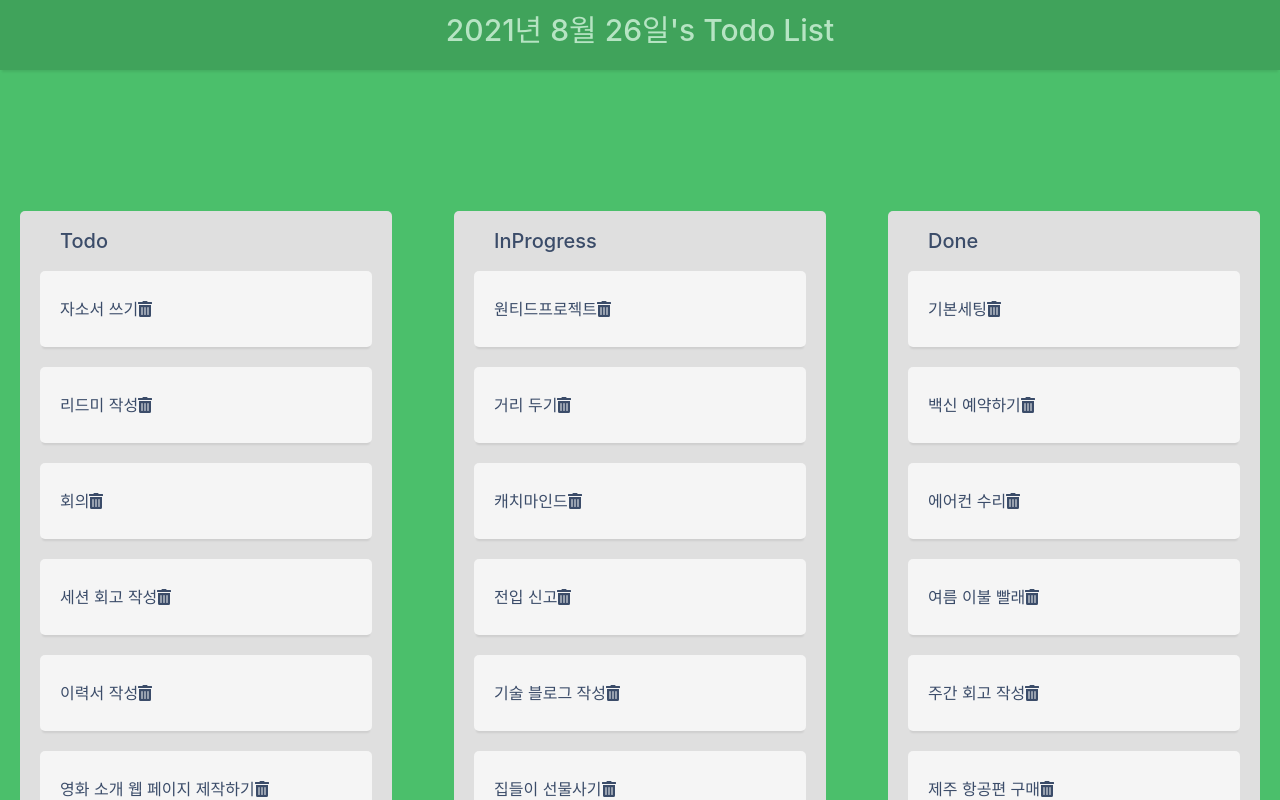
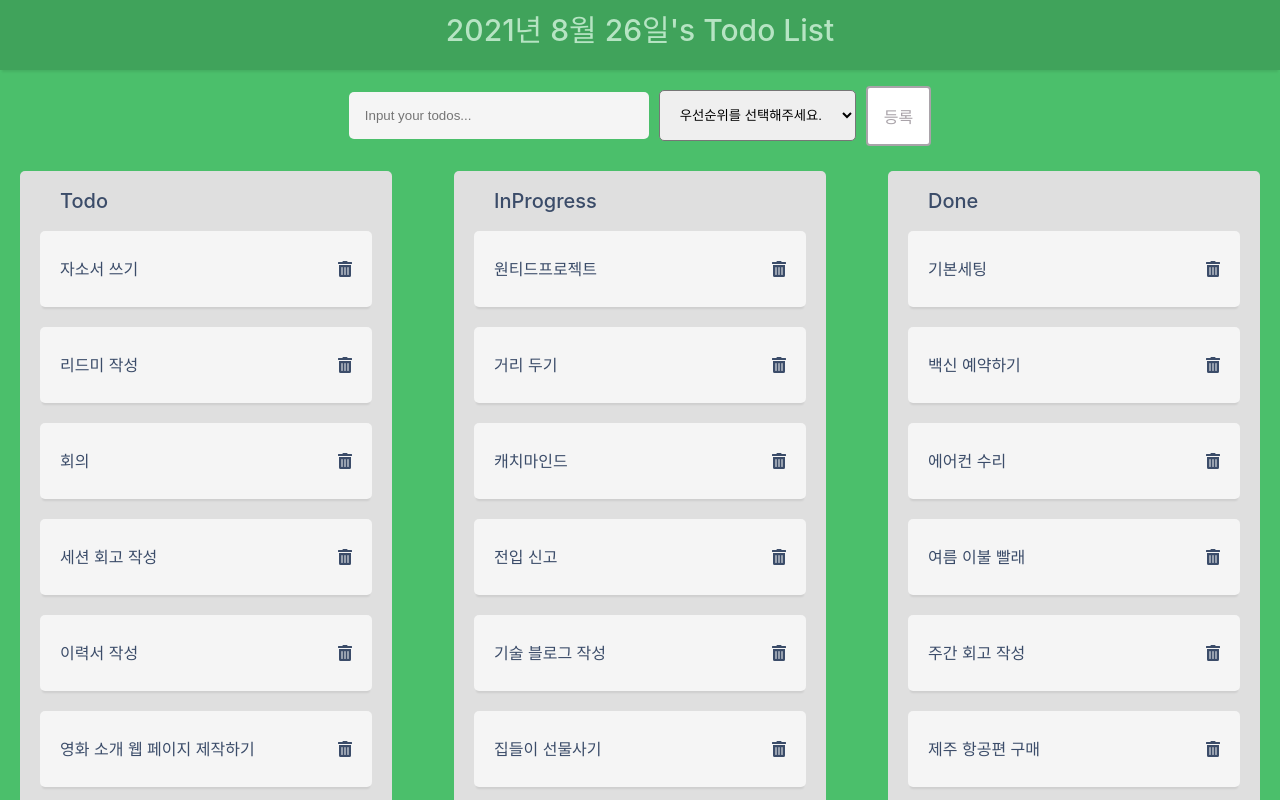
Before and after one commit to Derek-94/modo-todo-assignment, a React (Create React App) app: page / in a window 1280 px wide. Shown: the top 800 px of the page. Built offline with nearby package versions, Linux system fonts and the light colour scheme.

Commit message:
refactor: Rebase updated develop.

```diff
--- a/src/components/Todo/Column.tsx
+++ b/src/components/Todo/Column.tsx
@@ -27,12 +27,11 @@ const ColumnContatiner = styled.div`
   box-sizing: border-box;
   min-width: 300px;
   width: 30%;
-  margin-top: 120px;
+  // margin-top: 120px;
   padding: ${({ theme }) => theme.layout.padding};
   color: ${({ theme }) => theme.color.todoFont};
   border-radius: ${({ theme }) => theme.layout.radius};
   background-color: ${({ theme }) => theme.color.columnBackground};
-
   > h2 {
     font-size: ${({ theme }) => theme.layout.subTitleSize};
     font-weight: ${({ theme }) => theme.layout.fontBold};
--- a/src/components/Todo/Todo.tsx
+++ b/src/components/Todo/Todo.tsx
@@ -23,6 +23,8 @@ const Todo: React.FC<TodoProps> = ({ todo, onDeleteTodo }) => {
 };
 
 const TodoContainer = styled.div`
+  display: flex;
+  justify-content: space-between;
   margin-bottom: ${({ theme }) => theme.layout.gap};
   box-shadow: ${({ theme }) => theme.layout.dropShadow};
   color: ${({ theme }) => theme.color.todoFont};
--- a/src/components/Todo/TodoList.tsx
+++ b/src/components/Todo/TodoList.tsx
@@ -2,6 +2,7 @@ import React, { useState } from 'react';
 import { TODOS, STATUS } from 'constant';
 import { StatusKey, Itodo, PriorityType } from 'types';
 import Column from './Column';
+import Button from '../common/Button';
 import uuidv4 from '../../utils/getUuid';
 import styled from 'styled-components';
 
@@ -47,14 +48,14 @@ const TodoList: React.FC = () => {
 
   return (
     <>
-      <form>
+      <TodoForm>
         <Input
           required
           value={inputTodo}
           onChange={onChangeInput}
           placeholder="Input your todos..."
         />
-        <Select required onChange={onChangePriority}>
+        <Select defaultValue="default" required onChange={onChangePriority}>
           <option value="default" disabled>
             우선순위를 선택해주세요.
           </option>
@@ -62,8 +63,10 @@ const TodoList: React.FC = () => {
           <option value="medium">보통</option>
           <option value="high">높음</option>
         </Select>
-        <TodoRegisterButton onClick={onRegisterTodo}>등록</TodoRegisterButton>
-      </form>
+        <Button Large onClick={onRegisterTodo}>
+          등록
+        </Button>
+      </TodoForm>
       {validationError && (
         <ErrorMessage>위 항목 중 선택하지 않은 것이 있습니다. 😥</ErrorMessage>
       )}
@@ -82,26 +85,33 @@ const TodoList: React.FC = () => {
 };
 export default TodoList;
 
+const TodoForm = styled.form`
+  display: flex;
+  justify-content: center;
+  align-items: center;
+  padding-top: 80px;
+`;
+
 const Input = styled.input`
   min-width: 300px;
   padding: 16px;
+  background-color: ${({ theme }) => theme.color.whiteBackground};
+  border-radius: ${({ theme }) => theme.layout.radius};
+  font-weight: ${({ theme }) => theme.layout.fontBold};
 `;
 
 const Select = styled.select`
   margin: 10px 10px;
   padding: 16px;
   cursor: pointer;
-`;
-
-const TodoRegisterButton = styled.button`
-  padding: 16px;
-  font-weight: bold;
-  cursor: pointer;
+  border-radius: ${({ theme }) => theme.layout.radius};
 `;
 
 const ErrorMessage = styled.p`
-  color: crimson;
-  margin: 0px 0px 15px 10px;
+  color: ${({ theme }) => theme.color.red};
+  display: flex;
+  justify-content: center;
+  margin: 10px;
   font-weight: bold;
   font-size: 18px;
 `;
--- a/src/components/common/Button.tsx
+++ b/src/components/common/Button.tsx
@@ -5,6 +5,7 @@ interface StyledButtonProps {
   Large?: boolean;
   Small?: boolean;
   select?: boolean;
+  onClick?: React.MouseEventHandler<HTMLButtonElement>;
 }
 
 const setSize = (props: StyledButtonProps) => {
--- a/src/constant/index.ts
+++ b/src/constant/index.ts
@@ -3,7 +3,7 @@ import uuidv4 from '../utils/getUuid';
 
 export const TODOS: Itodo[] = [
   {
-    id: 1,
+    id: uuidv4(),
     taskName: '기본세팅',
     status: 'Done',
     priority: 'medium',
@@ -12,7 +12,7 @@ export const TODOS: Itodo[] = [
     dueDate: '',
   },
   {
-    id: 2,
+    id: uuidv4(),
     taskName: '원티드프로젝트',
     status: 'InProgress',
     priority: 'high',
@@ -21,7 +21,7 @@ export const TODOS: Itodo[] = [
     dueDate: '',
   },
   {
-    id: 3,
+    id: uuidv4(),
     taskName: '자소서 쓰기',
     status: 'Todo',
     priority: 'medium',
@@ -30,7 +30,7 @@ export const TODOS: Itodo[] = [
     dueDate: '',
   },
   {
-    id: 4,
+    id: uuidv4(),
     taskName: '리드미 작성',
     status: 'Todo',
     priority: 'medium',
@@ -39,7 +39,7 @@ export const TODOS: Itodo[] = [
     dueDate: '',
   },
   {
-    id: 5,
+    id: uuidv4(),
     taskName: '거리 두기',
     status: 'InProgress',
     priority: 'medium',
@@ -48,7 +48,7 @@ export const TODOS: Itodo[] = [
     dueDate: '',
   },
   {
-    id: 6,
+    id: uuidv4(),
     taskName: '회의',
     status: 'Todo',
     priority: 'medium',
@@ -57,7 +57,7 @@ export const TODOS: Itodo[] = [
     dueDate: '',
   },
   {
-    id: 7,
+    id: uuidv4(),
     taskName: '캐치마인드',
     status: 'InProgress',
     priority: 'medium',
@@ -66,7 +66,7 @@ export const TODOS: Itodo[] = [
     dueDate: '',
   },
   {
-    id: 8,
+    id: uuidv4(),
     taskName: '백신 예약하기',
     status: 'Done',
     priority: 'high',
@@ -75,7 +75,7 @@ export const TODOS: Itodo[] = [
     dueDate: '',
   },
   {
-    id: 9,
+    id: uuidv4(),
     taskName: '전입 신고',
     status: 'InProgress',
     priority: 'high',
@@ -84,7 +84,7 @@ export const TODOS: Itodo[] = [
     dueDate: '',
   },
   {
-    id: 10,
+    id: uuidv4(),
     taskName: '기술 블로그 작성',
     status: 'InProgress',
     priority: 'medium',
@@ -93,7 +93,7 @@ export const TODOS: Itodo[] = [
     dueDate: '',
   },
   {
-    id: 11,
+    id: uuidv4(),
     taskName: '집들이 선물사기',
     status: 'InProgress',
     priority: 'low',
@@ -102,7 +102,7 @@ export const TODOS: Itodo[] = [
     dueDate: '',
   },
   {
-    id: 12,
+    id: uuidv4(),
     taskName: '에어컨 수리',
     status: 'Done',
     priority: 'medium',
@@ -111,7 +111,7 @@ export const TODOS: Itodo[] = [
     dueDate: '',
   },
   {
-    id: 13,
+    id: uuidv4(),
     taskName: '여름 이불 빨래',
     status: 'Done',
     priority: 'medium',
@@ -120,7 +120,7 @@ export const TODOS: Itodo[] = [
     dueDate: '',
   },
   {
-    id: 14,
+    id: uuidv4(),
     taskName: '세션 회고 작성',
     status: 'Todo',
     priority: 'medium',
@@ -129,7 +129,7 @@ export const TODOS: Itodo[] = [
     dueDate: '',
   },
   {
-    id: 15,
+    id: uuidv4(),
     taskName: '주간 회고 작성',
     status: 'Done',
     priority: 'high',
@@ -138,7 +138,7 @@ export const TODOS: Itodo[] = [
     dueDate: '',
   },
   {
-    id: 16,
+    id: uuidv4(),
     taskName: '맥북 구매',
     status: 'InProgress',
     priority: 'medium',
@@ -147,7 +147,7 @@ export const TODOS: Itodo[] = [
     dueDate: '',
   },
   {
-    id: 17,
+    id: uuidv4(),
     taskName: '이력서 작성',
     status: 'Todo',
     priority: 'high',
@@ -156,7 +156,7 @@ export const TODOS: Itodo[] = [
     dueDate: '',
   },
   {
-    id: 18,
+    id: uuidv4(),
     taskName: '물 2리터 마시기',
     status: 'InProgress',
     priority: 'low',
@@ -165,7 +165,7 @@ export const TODOS: Itodo[] = [
     dueDate: '',
   },
   {
-    id: 19,
+    id: uuidv4(),
     taskName: '제주 항공편 구매',
     status: 'Done',
     priority: 'medium',
@@ -174,7 +174,7 @@ export const TODOS: Itodo[] = [
     dueDate: '',
   },
   {
-    id: 20,
+    id: uuidv4(),
     taskName: '영화 소개 웹 페이지 제작하기',
     status: 'Todo',
     priority: 'medium',
@@ -183,7 +183,7 @@ export const TODOS: Itodo[] = [
     dueDate: '',
   },
   {
-    id: 21,
+    id: uuidv4(),
     taskName: '프로젝트 피그마 시안 만들기',
     status: 'Done',
     priority: 'medium',
@@ -192,7 +192,7 @@ export const TODOS: Itodo[] = [
     dueDate: '',
   },
   {
-    id: 22,
+    id: uuidv4(),
     taskName: '컨퍼런스 등록하기',
     status: 'Todo',
     priority: 'high',
@@ -201,7 +201,7 @@ export const TODOS: Itodo[] = [
     dueDate: '',
   },
   {
-    id: 23,
+    id: uuidv4(),
     taskName: '코딩용 플레이리스트 만들기',
     status: 'Todo',
     priority: 'low',
@@ -210,7 +210,7 @@ export const TODOS: Itodo[] = [
     dueDate: '',
   },
   {
-    id: 24,
+    id: uuidv4(),
     taskName: '프로젝트 스크럼 정하기',
     status: 'Todo',
     priority: 'medium',
@@ -219,7 +219,7 @@ export const TODOS: Itodo[] = [
     dueDate: '',
   },
   {
-    id: 25,
+    id: uuidv4(),
     taskName: '타입스크립트 강의 듣기',
     status: 'Done',
     priority: 'medium',
@@ -228,7 +228,7 @@ export const TODOS: Itodo[] = [
     dueDate: '',
   },
   {
-    id: 26,
+    id: uuidv4(),
     taskName: '2주차 스터디 과제하기',
     status: 'InProgress',
     priority: 'medium',
@@ -237,7 +237,7 @@ export const TODOS: Itodo[] = [
     dueDate: '',
   },
   {
-    id: 27,
+    id: uuidv4(),
     taskName: '기술면접 클리닉 참여',
     status: 'Done',
     priority: 'high',
@@ -246,7 +246,7 @@ export const TODOS: Itodo[] = [
     dueDate: '',
   },
   {
-    id: 28,
+    id: uuidv4(),
     taskName: '수영장 등록하기',
     status: 'Todo',
     priority: 'low',
@@ -255,7 +255,7 @@ export const TODOS: Itodo[] = [
     dueDate: '',
   },
   {
-    id: 29,
+    id: uuidv4(),
     taskName: '자바스크립트 완벽 가이드 1회독',
     status: 'Done',
     priority: 'medium',
@@ -264,7 +264,7 @@ export const TODOS: Itodo[] = [
     dueDate: '',
   },
   {
-    id: 30,
+    id: uuidv4(),
     taskName: '오픈소스 등록하기',
     status: 'Todo',
     priority: 'medium',
--- a/src/styles/theme.ts
+++ b/src/styles/theme.ts
@@ -2,6 +2,7 @@ export const theme = {
   color: {
     green: '#4BBF6B',
     darkGreen: '#40A35B',
+    red: 'crimson',
     whiteBackground: '#F5F5F5',
     columnBackground: '#DFDFDF',
     borderline: '#B6AFAF',
```
